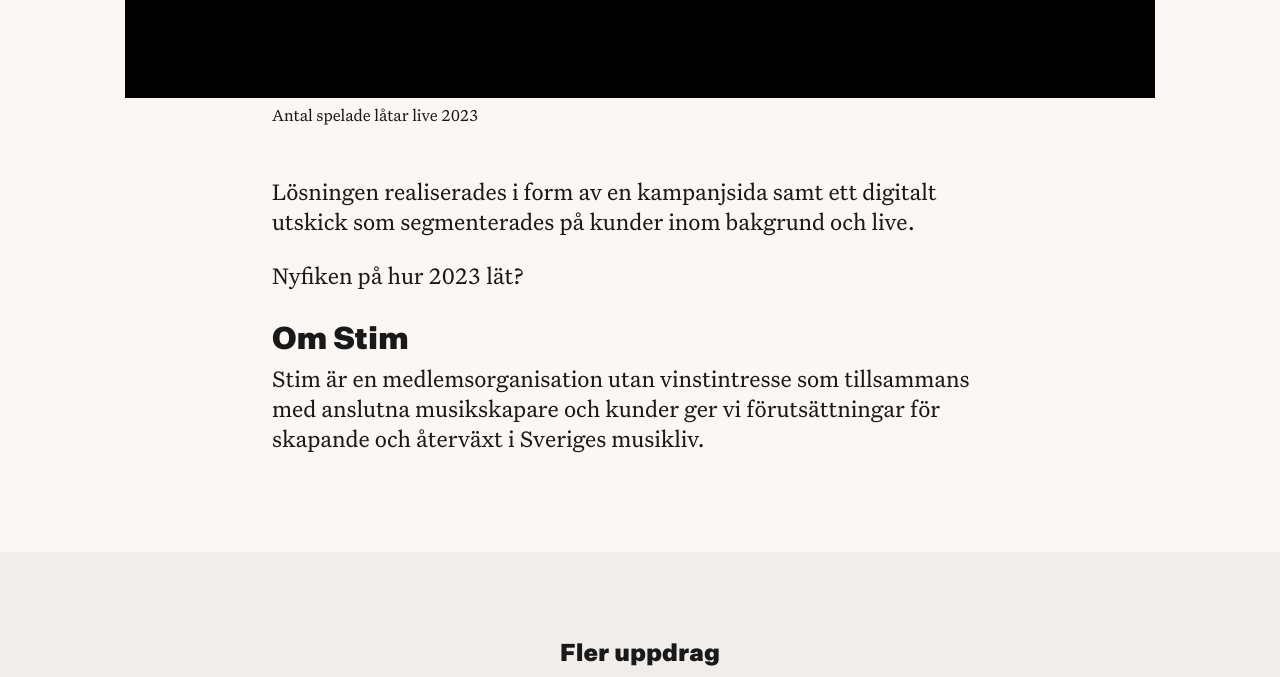
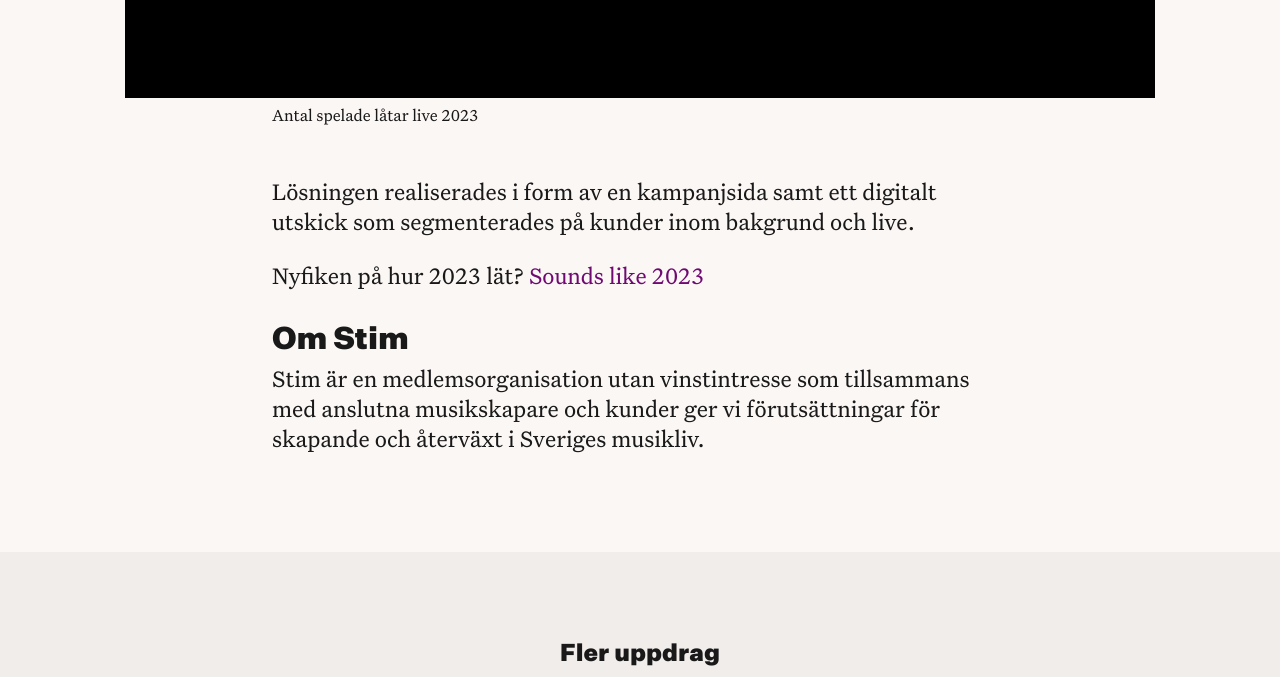
Before and after one commit to kwdstudio/kwdstudio.github.io, a Jekyll site: the page built from _cases/stim.md, in a window 1280 px wide and 900 px high, scrolled down 2376 px, cut to the strip 0-677 px from the top of the window. Built offline with Jekyll 4.4.1, drawn with Linux system fonts in a browser that asks for light colours.

Commit message:
Stim case update

```diff
--- a/_cases/stim.md
+++ b/_cases/stim.md
@@ -24,7 +24,7 @@ Lösningen blev Sounds like 2023, en sammanfattning av vad Stims kunder varit me
 
 Lösningen realiserades i form av en kampanjsida samt ett digitalt utskick som segmenterades på kunder inom bakgrund och live.
 
-Nyfiken på hur 2023 lät?
+Nyfiken på hur 2023 lät? <a href="https://soundslike2023.se/">Sounds like 2023</a>
 
 ## Om Stim
 
```
